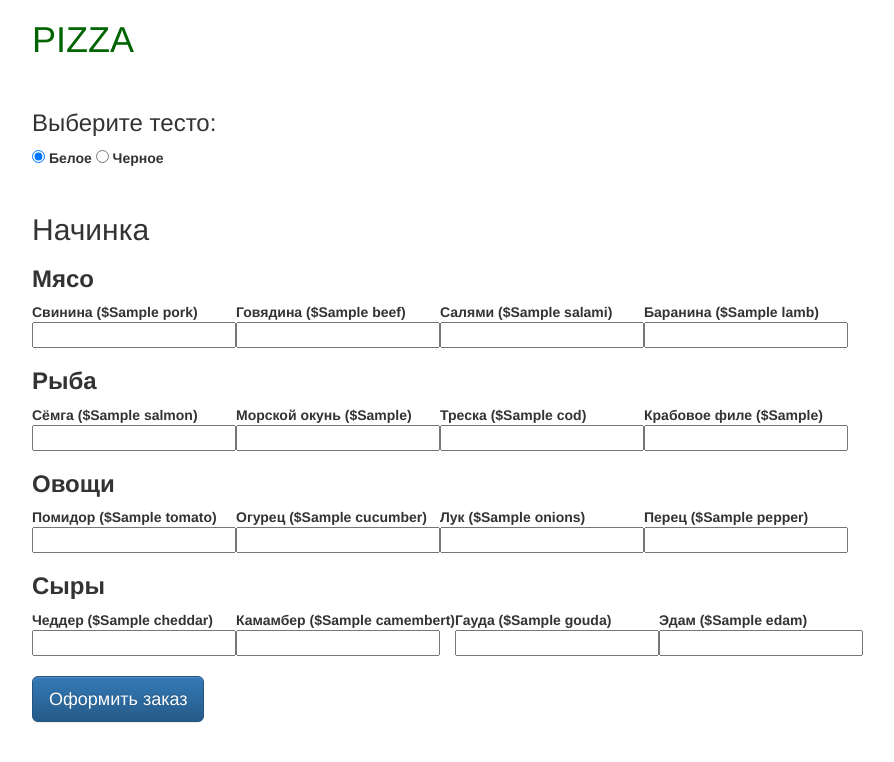
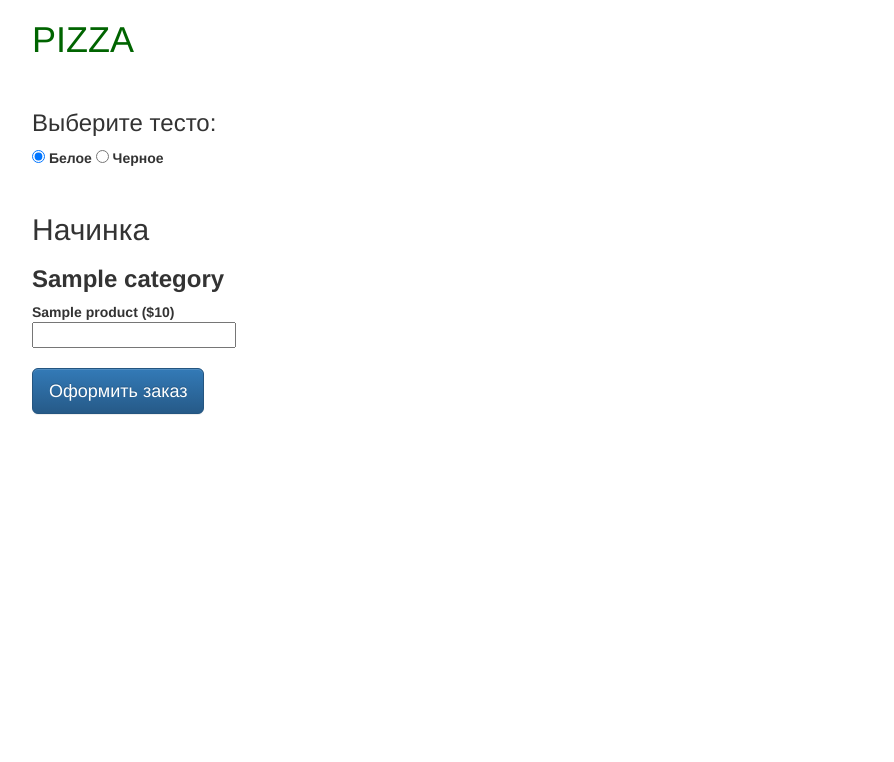
Before and after one commit to sanekzh/pizza, a Django app: template pizza/apps/pizza/templates/index.html in a window 1280 px wide. Shown: the top 762 px of the page, without its empty margins (18-912 px from the left). Run offline with Django 3.2, Linux system fonts and the light colour scheme; the template is opened without the code that fills it: most values are stand-ins (such as "Sample title", 1, 10 or a date in 2020); lists and menus that the app fills with data are empty; some libraries are stand-ins or nearby versions.

Commit message:
added models Category and Products

```diff
--- a/pizza/apps/pizza/templates/index.html
+++ b/pizza/apps/pizza/templates/index.html
@@ -22,89 +22,90 @@
         <br>
         <h2>Начинка</h2>
         <div>
-            <h3 class="product-title"> Мясо </h3>
+            {% for category in categories %}
+                <h3 class="product-title"> {{ category.category }}</h3>
                 <table>
                     <tr class="header-table">
-                    <th>Свинина (${{ pork }})</th>
-                    <th>Говядина (${{ beef }})</th>
-                    <th>Салями (${{ salami }})</th>
-                    <th>Баранина (${{ lamb }})</th>
+                        {% for product in products %}
+                            {% if product.category_id == category.id %}
+                                <th>{{ product.name }} (${{ product.price }})</th>
+                            {% endif %}
+                        {% endfor %}
                     </tr>
                     <tr>
-                    <th><input id="pork" type="number" name="pork" min="1" size="5"
-                               data-price="{{ pork }}" data-prod="Свинина"></th>
-                    <th><input id="beef" type="number" name="beef" min="1" size="5"
-                               data-price="{{ beef }}" data-prod="Говядина"></th>
-                    <th><input id="salami" type="number" name="salami" min="1" size="5"
-                               data-price="{{ salami }}" data-prod="Салями"></th>
-                    <th><input id="lamb" type="number" name="lamb" min="1" size="5"
-                               data-price="{{ lamb }}" data-prod="Баранина"></th>
+                        {% for product in products %}
+                            {% if product.category_id == category.id %}
+                                <th><input id="{{ product.id }}" type="number" min="1" size="5"
+                                           data-price="{{ product.price }}" data-prod="{{ product.name }}"></th>
+                            {% endif %}
+                        {% endfor %}
                     </tr>
                 </table>
+            {% endfor %}
         </div>
-        <div>
-            <h3 class="product-title"> Рыба </h3>
-            <table>
-                <tr class="header-table">
-                    <th>Сёмга (${{ salmon }})</th>
-                    <th>Морской окунь (${{ sea_bass }})</th>
-                    <th>Треска (${{ cod }})</th>
-                    <th>Крабовое филе (${{ crab_fillet }})</th>
-                </tr>
-                <tr>
-                    <th><input id="salmon" type="number" name="salmon" min="1" size="5"
-                               data-price="{{ salmon }}" data-prod="Сёмга"></th>
-                    <th><input id="sea_bass" type="number" name="sea_bass" min="1" size="5"
-                               data-price="{{ sea_bass }}" data-prod="Морской окунь"></th>
-                    <th><input id="cod" type="number" name="cod" min="1" size="5"
-                               data-price="{{ cod }}" data-prod="Треска"></th>
-                    <th><input id="crab_fillet" type="number" name="crab_fillet" min="1" size="5"
-                               data-price="{{ crab_fillet }}" data-prod="Крабовое филе"></th>
-                </tr>
-            </table>
-        </div>
-        <div>
-            <h3 class="product-title"> Овощи </h3>
-            <table>
-                <tr class="header-table">
-                    <th>Помидор (${{ tomato }})</th>
-                    <th>Огурец (${{ cucumber }})</th>
-                    <th>Лук (${{ onions }})</th>
-                    <th>Перец (${{ pepper }})</th>
-                </tr>
-                <tr>
-                    <th><input id="tomato" type="number" name="tomato" min="1" size="5"
-                               data-price="{{ tomato }}" data-prod="Помидор"></th>
-                    <th><input id="cucumber" type="number" name="cucumber" min="1" size="5"
-                               data-price="{{ cucumber }}" data-prod="Огурец"></th>
-                    <th><input id="onions" type="number" name="onions" min="1" size="5"
-                               data-price="{{ onions }}" data-prod="Лук"></th>
-                    <th><input id="pepper" type="number" name="pepper" min="1" size="5"
-                               data-price="{{ pepper }}" data-prod="Перец"></th>
-                </tr>
-            </table>
-        </div>
-        <div>
-            <h3 class="product-title"> Сыры </h3>
-            <table>
-                <tr class="header-table">
-                    <th>Чеддер (${{ cheddar }})</th>
-                    <th>Камамбер (${{ camembert }})</th>
-                    <th>Гауда (${{ gouda }})</th>
-                    <th>Эдам (${{ edam }})</th>
-                </tr>
-                <tr>
-                    <th><input id="cheddar" type="number" name="cheddar" min="1" size="5"
-                               data-price="{{ cheddar }}" data-prod="Чеддер"></th>
-                    <th><input id="camembert" type="number" name="camembert" min="1" size="5"
-                               data-price="{{ camembert }}" data-prod="Камамбер"></th>
-                    <th><input id="gouda" type="number" name="gouda" min="1" size="5"
-                               data-price="{{ gouda }}" data-prod="Гауда"></th>
-                    <th><input id="edam" type="number" name="edam" min="1" size="5"
-                               data-price="{{ edam }}" data-prod="Эдам"></th>
-                </tr>
-            </table>
-        </div>
+{#        <div>#}
+{#            <h3 class="product-title"> Рыба </h3>#}
+{#            <table>#}
+{#                <tr class="header-table">#}
+{#                    <th>Сёмга (${{ salmon }})</th>#}
+{#                    <th>Морской окунь (${{ sea_bass }})</th>#}
+{#                    <th>Треска (${{ cod }})</th>#}
+{#                    <th>Крабовое филе (${{ crab_fillet }})</th>#}
+{#                </tr>#}
+{#                <tr>#}
+{#                    <th><input id="salmon" type="number" name="salmon" min="1" size="5"#}
+{#                               data-price="{{ salmon }}" data-prod="Сёмга"></th>#}
+{#                    <th><input id="sea_bass" type="number" name="sea_bass" min="1" size="5"#}
+{#                               data-price="{{ sea_bass }}" data-prod="Морской окунь"></th>#}
+{#                    <th><input id="cod" type="number" name="cod" min="1" size="5"#}
+{#                               data-price="{{ cod }}" data-prod="Треска"></th>#}
+{#                    <th><input id="crab_fillet" type="number" name="crab_fillet" min="1" size="5"#}
+{#                               data-price="{{ crab_fillet }}" data-prod="Крабовое филе"></th>#}
+{#                </tr>#}
+{#            </table>#}
+{#        </div>#}
+{#        <div>#}
+{#            <h3 class="product-title"> Овощи </h3>#}
+{#            <table>#}
+{#                <tr class="header-table">#}
+{#                    <th>Помидор (${{ tomato }})</th>#}
+{#                    <th>Огурец (${{ cucumber }})</th>#}
+{#                    <th>Лук (${{ onions }})</th>#}
+{#                    <th>Перец (${{ pepper }})</th>#}
+{#                </tr>#}
+{#                <tr>#}
+{#                    <th><input id="tomato" type="number" name="tomato" min="1" size="5"#}
+{#                               data-price="{{ tomato }}" data-prod="Помидор"></th>#}
+{#                    <th><input id="cucumber" type="number" name="cucumber" min="1" size="5"#}
+{#                               data-price="{{ cucumber }}" data-prod="Огурец"></th>#}
+{#                    <th><input id="onions" type="number" name="onions" min="1" size="5"#}
+{#                               data-price="{{ onions }}" data-prod="Лук"></th>#}
+{#                    <th><input id="pepper" type="number" name="pepper" min="1" size="5"#}
+{#                               data-price="{{ pepper }}" data-prod="Перец"></th>#}
+{#                </tr>#}
+{#            </table>#}
+{#        </div>#}
+{#        <div>#}
+{#            <h3 class="product-title"> Сыры </h3>#}
+{#            <table>#}
+{#                <tr class="header-table">#}
+{#                    <th>Чеддер (${{ cheddar }})</th>#}
+{#                    <th>Камамбер (${{ camembert }})</th>#}
+{#                    <th>Гауда (${{ gouda }})</th>#}
+{#                    <th>Эдам (${{ edam }})</th>#}
+{#                </tr>#}
+{#                <tr>#}
+{#                    <th><input id="cheddar" type="number" name="cheddar" min="1" size="5"#}
+{#                               data-price="{{ cheddar }}" data-prod="Чеддер"></th>#}
+{#                    <th><input id="camembert" type="number" name="camembert" min="1" size="5"#}
+{#                               data-price="{{ camembert }}" data-prod="Камамбер"></th>#}
+{#                    <th><input id="gouda" type="number" name="gouda" min="1" size="5"#}
+{#                               data-price="{{ gouda }}" data-prod="Гауда"></th>#}
+{#                    <th><input id="edam" type="number" name="edam" min="1" size="5"#}
+{#                               data-price="{{ edam }}" data-prod="Эдам"></th>#}
+{#                </tr>#}
+{#            </table>#}
+{#        </div>#}
         <div>
             <button id="complete_order" type="submit" class="btn btn-primary btn-lg" style="margin-top: 20px">Оформить заказ</button>
         </div>
```
Also changed, not shown: pizza/apps/pizza/admin.py (added, +14 -0 lines), pizza/apps/pizza/models.py (+13 -0 lines), pizza/apps/pizza/views.py (+4 -20 lines), pizza/apps/pizza/migrations/0002_category_product.py (added). Lines whose indentation alone changed are shown as unchanged.
